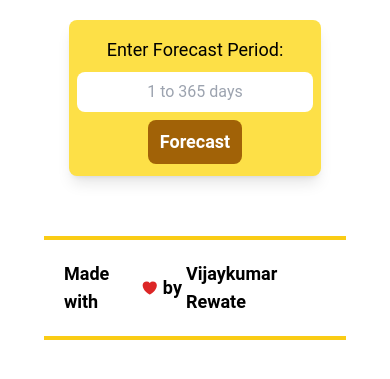
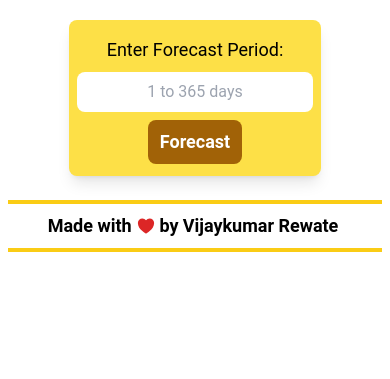
Before and after one commit to rewatevijaykumar/gold-forecast-flask, a Flask app: page / in a window 390 px wide. Shown: the part 168-547 px from the top of the page. Run offline with Flask 2, Linux system fonts and the light colour scheme; style sheets or scripts are compiled from the project's sources; some libraries are stand-ins or nearby versions.

Commit message:
responsive

```diff
--- a/templates/home.html
+++ b/templates/home.html
@@ -82,12 +82,14 @@
                 </div>
             </div>
             {% endif %}
-            <!--footer-->
-            <div class="flex justify-center items-center m-10 p-5 border-y-4 border-yellow-400" >
-                <h4 class="inline-flex justify-center items-center text-lg font-semibold">Made with <svg class="h-5 w-5 text-red-600 mx-1" xmlns="http://www.w3.org/2000/svg" viewBox="0 0 24 24" fill="currentColor" class="w-6 h-6">
-                    <path d="M11.645 20.91l-.007-.003-.022-.012a15.247 15.247 0 01-.383-.218 25.18 25.18 0 01-4.244-3.17C4.688 15.36 2.25 12.174 2.25 8.25 2.25 5.322 4.714 3 7.688 3A5.5 5.5 0 0112 5.052 5.5 5.5 0 0116.313 3c2.973 0 5.437 2.322 5.437 5.25 0 3.925-2.438 7.111-4.739 9.256a25.175 25.175 0 01-4.244 3.17 15.247 15.247 0 01-.383.219l-.022.012-.007.004-.003.001a.752.752 0 01-.704 0l-.003-.001z" />
-                </svg>
-                by <a href="https://www.github.com/rewatevijaykumar" class="mx-1">Vijaykumar Rewate</a></h4>
+             <!--footer-->
+             <div class="w-full mx-auto container">
+                <div class="flex justify-center items-center m-1 md:m-10 p-2 md:p-5 border-y-4 border-yellow-400" >
+                    <h4 class="inline-flex justify-center items-center text-lg font-semibold">Made with <svg class="h-5 w-5 text-red-600 mx-1" xmlns="http://www.w3.org/2000/svg" viewBox="0 0 24 24" fill="currentColor" class="w-6 h-6">
+                        <path d="M11.645 20.91l-.007-.003-.022-.012a15.247 15.247 0 01-.383-.218 25.18 25.18 0 01-4.244-3.17C4.688 15.36 2.25 12.174 2.25 8.25 2.25 5.322 4.714 3 7.688 3A5.5 5.5 0 0112 5.052 5.5 5.5 0 0116.313 3c2.973 0 5.437 2.322 5.437 5.25 0 3.925-2.438 7.111-4.739 9.256a25.175 25.175 0 01-4.244 3.17 15.247 15.247 0 01-.383.219l-.022.012-.007.004-.003.001a.752.752 0 01-.704 0l-.003-.001z" />
+                    </svg>
+                    by <a href="https://www.github.com/rewatevijaykumar" class="mx-1">Vijaykumar Rewate</a></h4>
+                </div>
             </div>
         </div>
 
```
